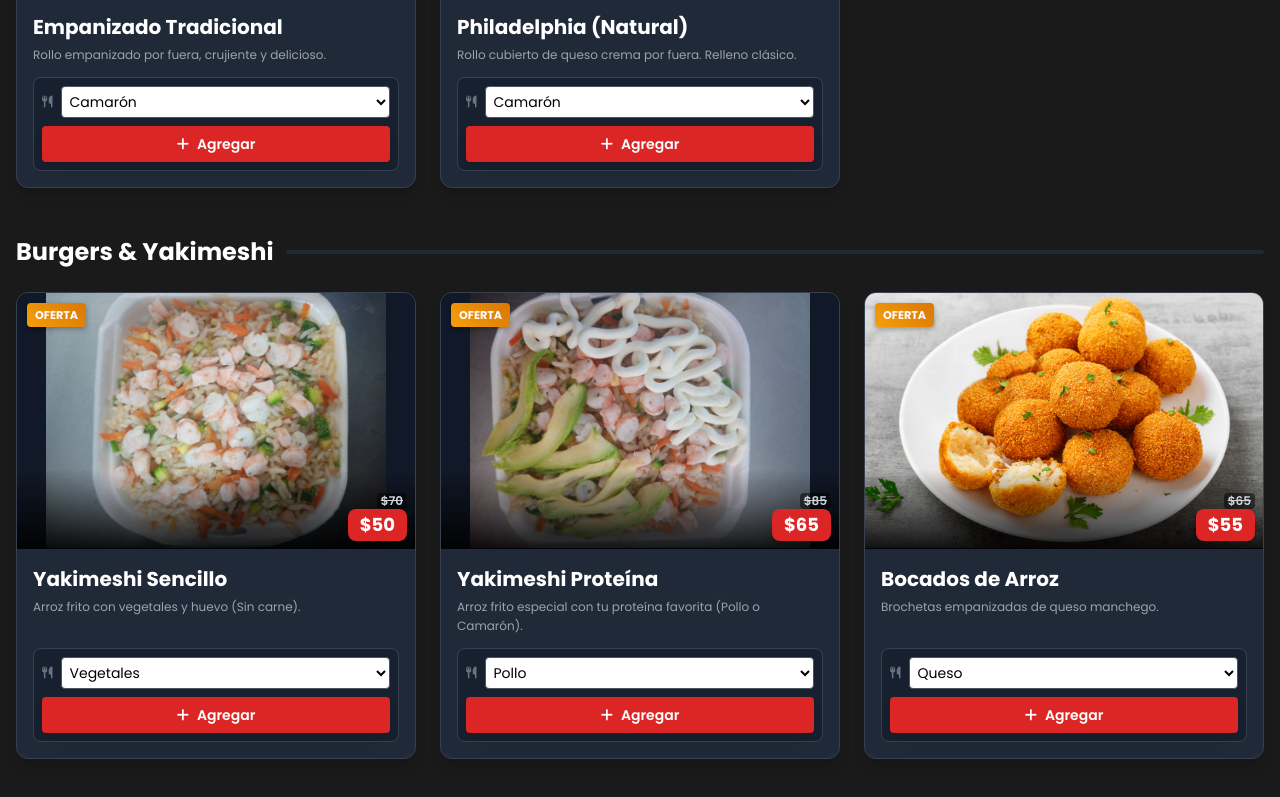
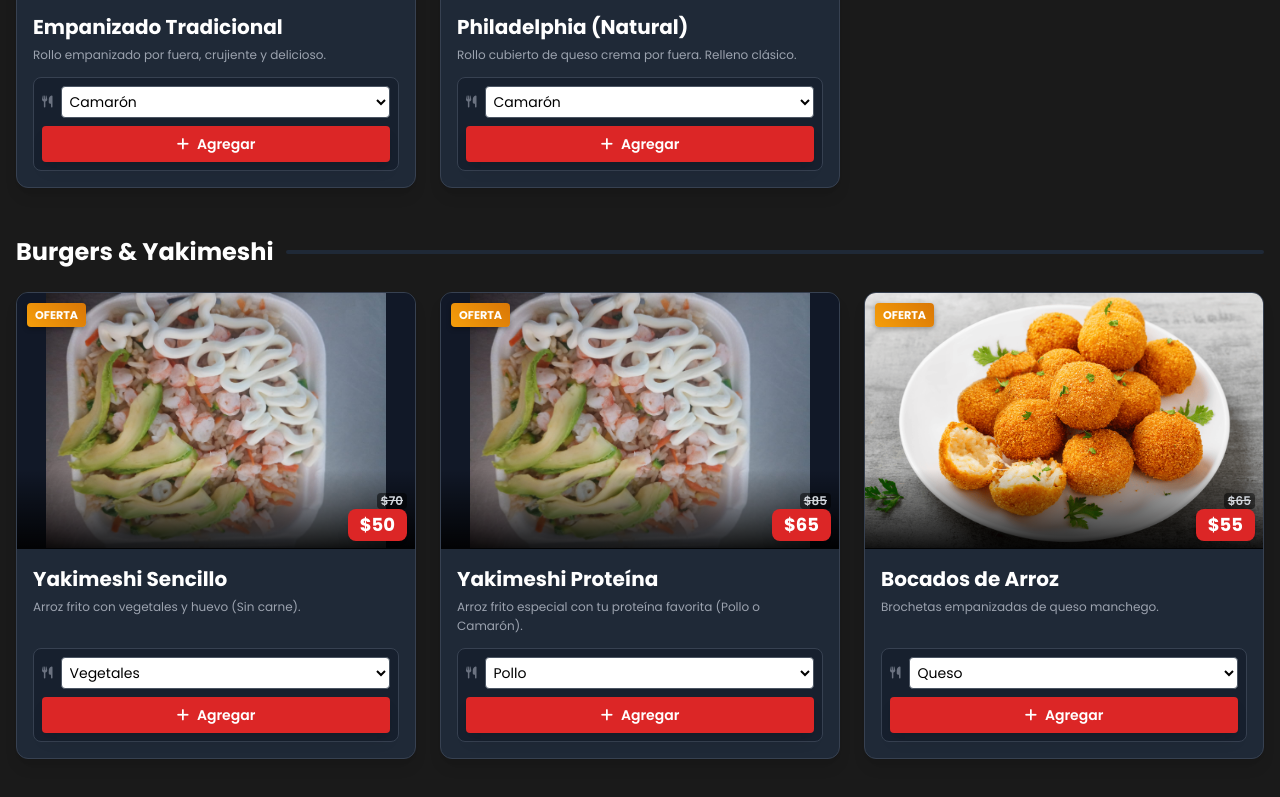
Before and after one commit to sosushi0/web, a plain HTML site: page index.html in a window 1280 px wide. Shown: the part 2835-3632 px from the top of the page. Drawn offline with nearby package versions, Linux system fonts and the light colour scheme.

Commit message:
Update index.html

```diff
--- a/index.html
+++ b/index.html
@@ -322,7 +322,7 @@
         ];
 
         const menuExtras = [
-            { id: "rice1", name: "Yakimeshi Sencillo", description: "Arroz frito con vegetales y huevo (Sin carne).", originalPrice: 70, price: 50, image: "a.jpeg", proteins: ["Vegetales"] },
+            { id: "rice1", name: "Yakimeshi Sencillo", description: "Arroz frito con vegetales y huevo (Sin carne).", originalPrice: 70, price: 50, image: "culichi.jpeg", proteins: ["Vegetales"] },
             { id: "rice2", name: "Yakimeshi Proteína", description: "Arroz frito especial con tu proteína favorita (Pollo o Camarón).", originalPrice: 85, price: 65, image: "culichi.jpeg", proteins: proteinasLimitadas },
             { id: "app1", name: "Bocados de Arroz", description: "Brochetas empanizadas de queso manchego.", originalPrice: 65, price: 55, image: "bolitas.png", proteins: ["Queso"] }
         ];
```
